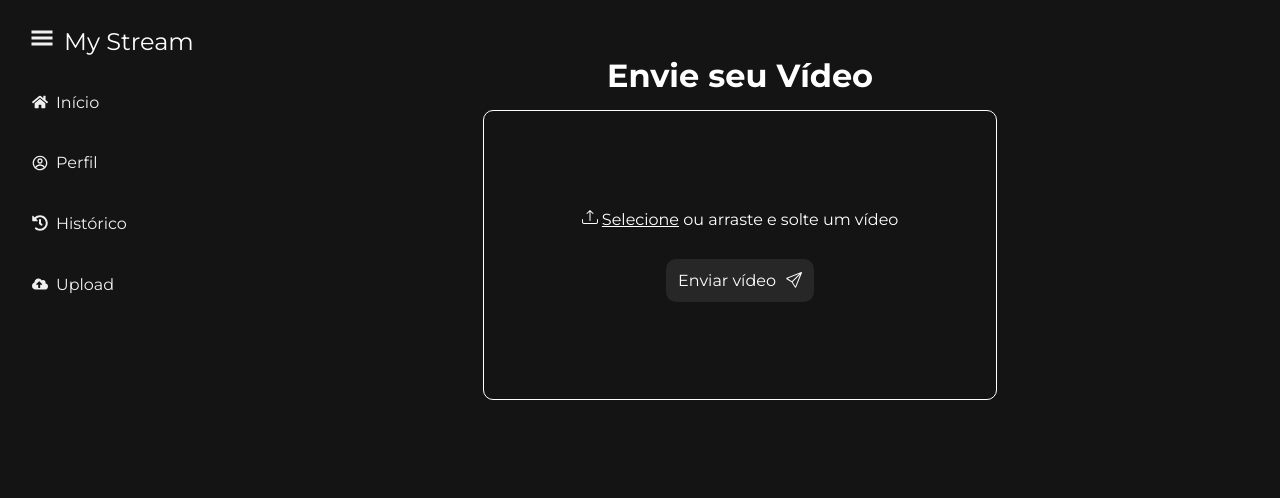
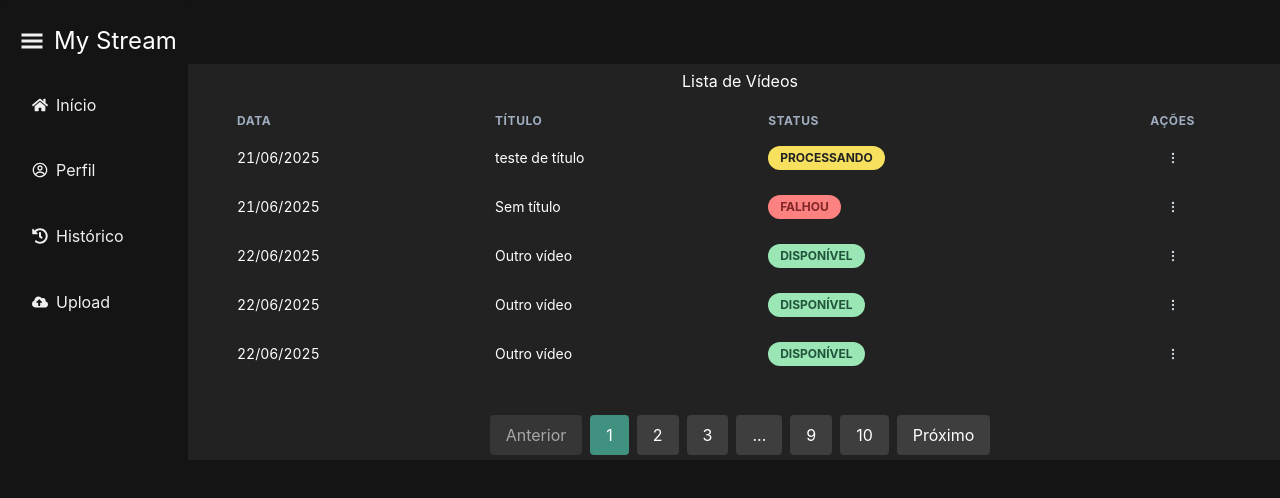
Before and after one commit to MarcosViniSil/my_stream, a React (Vite) app in the folder frontEnd/: page /uploads in a window 1280 px wide. Shown: the top 498 px of the page. Built offline with nearby package versions, Linux system fonts and the light colour scheme.

Commit message:
feat: create page to list user videos

```diff
--- a/frontEnd/package.json
+++ b/frontEnd/package.json
@@ -11,10 +11,10 @@
   },
   "dependencies": {
     "@chakra-ui/icons": "^2.2.4",
-    "@chakra-ui/react": "^3.21.0",
+    "@chakra-ui/react": "^2.10.9",
     "@emotion/react": "^11.14.0",
     "@emotion/styled": "^11.14.0",
-    "framer-motion": "^12.15.0",
+    "framer-motion": "^12.18.1",
     "hls.js": "^1.6.5",
     "react": "^19.1.0",
     "react-dom": "^19.1.0",
--- a/frontEnd/src/App.jsx
+++ b/frontEnd/src/App.jsx
@@ -7,6 +7,7 @@ import ReceiveVideo from './components/recieveVideo/ReceiveVideo'
 import VideoPlayer from './components/playVideo/playVideo'
 import MetaData from './components/metaDatasVideo/metaData'
 import Pagination from './components/pagination/pagination'
+import ManagerVideos from '../src/pages/managerVideos/managerVideos'
 
 import './App.css';
 
@@ -18,7 +19,8 @@ function App() {
         <Route path="/" element={<VideoPlayer />} />
         <Route path="/perfil" element={<ReceiveVideo />} />
         <Route path="/historico" element={<ReceiveVideo />} />
-        <Route path="/upload" element={<VideoUpload />} />
+        <Route path="/uploads" element={<ManagerVideos />} />
+         <Route path="/upload" element={<VideoUpload />} />
         <Route path="*" element={<VideoUpload />} />
         <Route path="/meta-dados" element={ <MetaDataPage/> }/>
       </Routes>
--- a/frontEnd/src/components/pagination/pagination.css
+++ b/frontEnd/src/components/pagination/pagination.css
@@ -1,23 +1,40 @@
 .pagination {
   display: flex;
+  justify-content: center;
+  align-items: center;
+  gap: 8px;
+  padding: 0;
+  margin-top: 20px;
+}
+
+.pagination li {
   list-style: none;
-  gap: 8px;
+  margin: 0;
   padding: 0;
 }
 
-.page-item {
-  border: 1px solid #3182ce;
-  padding: 6px 12px;
+.page-item a {
+  display: inline-block;
+  padding: 8px 16px;
+  background-color: #3f3e3e;
+  color: white;
+  text-decoration: none;
+  border-radius: 4px;
   cursor: pointer;
-  border-radius: 4px;
-  color: #3182ce;
+  transition: background-color 0.3s;
 }
 
-.page-item:hover {
-  background-color: #ebf8ff;
+.page-item a:hover {
+  background-color: #2fa38c;
 }
 
-.active {
-  background-color: #3182ce;
+.page-item.disabled a {
+  background-color: #444;
+  cursor: not-allowed;
+  opacity: 0.6;
+}
+
+.active a {
+  background-color: #419181;
   color: white;
 }
--- a/frontEnd/src/components/pagination/pagination.jsx
+++ b/frontEnd/src/components/pagination/pagination.jsx
@@ -1,34 +1,76 @@
-import React, { useState,useEffect } from 'react';
+import React, { useState, useEffect } from 'react';
 import ReactPaginate from 'react-paginate';
-import { Button, HStack } from '@chakra-ui/react';
-import './pagination.css';
+import VideoList from '../../components/videoList/videoList';
 
-export default function Pagination() {
+import './pagination.css'
+
+export default function VideoPagination() {
   const itemsPerPage = 5;
-  const items = Array.from({ length: 50 }, (_, index) => `Item ${index + 1}`);
+
+  const videos = [
+    {
+      videoId: "a1f10016-b464-4a1d-8f6d-47fffaf20e86",
+      date: "21/06/2025",
+      title: "teste de título",
+      status: "PROCESSING"
+    },
+    {
+      videoId: "a9df5176-db69-4ae8-8db3-43f5b6a58b38",
+      date: "21/06/2025",
+      title: "",
+      status: "FAIL"
+    },
+    {
+      videoId: "b1234567-xxxx-xxxx-xxxx-xxxxxxxxxxxx",
+      date: "22/06/2025",
+      title: "Outro vídeo",
+      status: "READY"
+    },
+    {
+      videoId: "b1234567-xxxx-xxxx-xxxx-xxxxxxxxxxxx",
+      date: "22/06/2025",
+      title: "Outro vídeo",
+      status: "READY"
+    },
+    {
+      videoId: "b1234567-xxxx-xxxx-xxxx-xxxxxxxxxxxx",
+      date: "22/06/2025",
+      title: "Outro vídeo",
+      status: "READY"
+    }
+    // ... pode ter mais vídeos
+  ];
+
   const [currentItems, setCurrentItems] = useState([]);
   const [pageCount, setPageCount] = useState(0);
   const [itemOffset, setItemOffset] = useState(0);
 
   useEffect(() => {
     const endOffset = itemOffset + itemsPerPage;
-    setCurrentItems(items.slice(itemOffset, endOffset));
-    setPageCount(Math.ceil(items.length / itemsPerPage));
+    setCurrentItems(videos.slice(itemOffset, endOffset));
+    setPageCount(Math.ceil(50 / itemsPerPage));
   }, [itemOffset, itemsPerPage]);
 
   const handlePageClick = (event) => {
-    const newOffset = (event.selected * itemsPerPage) % items.length;
+    const newOffset = (event.selected * itemsPerPage) % videos.length;
     setItemOffset(newOffset);
+  };
+
+  const handleDelete = (id) => {
+    alert(`Excluir vídeo com id: ${id}`);
+    // Aqui você faria a exclusão via API ou setando novo estado
+  };
+
+  const handleEdit = (id) => {
+    alert(`Editar vídeo com id: ${id}`);
+    // Aqui você pode abrir um formulário de edição
   };
 
   return (
     <div>
-      <h1>Paginação com React Paginate + Chakra UI</h1>
-      <ul>
-        {currentItems.map((item, index) => (
-          <li key={index}>{item}</li>
-        ))}
-      </ul>
+      <h1>Lista de Vídeos</h1>
+
+      <VideoList videos={currentItems} onDelete={handleDelete} onEdit={handleEdit} />
 
       <ReactPaginate
         breakLabel="..."
@@ -40,10 +82,15 @@ export default function Pagination() {
         previousLabel="Anterior"
         containerClassName="pagination"
         pageClassName="page-item"
+        pageLinkClassName="page-link"
         previousClassName="page-item"
+        previousLinkClassName="page-link"
         nextClassName="page-item"
+        nextLinkClassName="page-link"
         breakClassName="page-item"
+        breakLinkClassName="page-link"
         activeClassName="active"
+        disabledClassName="disabled"
       />
     </div>
   );
--- /dev/null
+++ b/frontEnd/src/components/videoList/videoList.css
@@ -0,0 +1,6 @@
+#root {
+  background-color: #222;
+  color: white;
+  height: 100%;
+  margin-top: 5%;
+}
--- /dev/null
+++ b/frontEnd/src/components/videoList/videoList.jsx
@@ -0,0 +1,136 @@
+import React from 'react';
+import {
+  Box,
+  Table,
+  Thead,
+  Tbody,
+  Tr,
+  Th,
+  Td,
+  Badge,
+  Menu,
+  MenuButton,
+  MenuList,
+  MenuItem,
+  IconButton,
+} from '@chakra-ui/react';
+import { FiMoreVertical, FiEye, FiEdit2, FiTrash2 } from 'react-icons/fi';
+import './videoList.css'
+
+export default function VideoList({ videos, onDelete, onEdit, onView, selected, onSelect }) {
+  const getStatusStyles = (status) => {
+    switch (status.toUpperCase()) {
+      case 'PROCESSING':
+      case 'PROCESSANDO':
+        return {
+          bg: 'yellow.300',
+          color: '#222',
+        };
+      case 'READY':
+      case 'DISPONIVEL':
+        return {
+          bg: 'green.200',
+          color: 'green.800',
+        };
+      case 'FAIL':
+      case 'FAILED':
+      case 'FALHOU':
+        return {
+          bg: 'red.300',
+          color: 'red.800',
+        };
+      default:
+        return {
+          bg: 'gray.200',
+          color: 'gray.800',
+        };
+    }
+  };
+
+  return (
+    <Box overflowX="auto" borderWidth="0px" borderRadius="md" bg="#222" color="white" p={4}>
+     <Table variant="simple" size="sm" sx={{ 'td, th': {borderBottomColor: '#222',},}}>
+        <Thead>
+          <Tr>
+            <Th color="gray.400">Data</Th>
+            <Th color="gray.400">Título</Th>
+            <Th color="gray.400" >Status</Th>
+            <Th color="gray.400" textAlign="center">Ações</Th>
+          </Tr>
+        </Thead>
+        <Tbody>
+          {videos.map((video) => {
+            const statusStyles = getStatusStyles(video.status);
+
+            return (
+              <Tr key={video.videoId} _hover={{ bg: 'gray.800' }}>
+                <Td>{video.date}</Td>
+                <Td>{video.title || 'Sem título'}</Td>
+                <Td>
+                  <Badge
+                    px={3}
+                    py={1}
+                    borderRadius="full"
+                    bg={statusStyles.bg}
+                    color={statusStyles.color}
+                    fontWeight="bold"
+                  >
+                    {video.status.toUpperCase() === 'PROCESSING'
+                      ? 'Processando'
+                      : video.status.toUpperCase() === 'READY'
+                      ? 'Disponível'
+                      : video.status.toUpperCase() === 'FAIL'
+                      ? 'Falhou'
+                      : video.status}
+                  </Badge>
+                </Td>
+                <Td textAlign="center">
+                  <Menu>
+                    <MenuButton
+                      as={IconButton}
+                      aria-label="Opções"
+                      icon={<FiMoreVertical />}
+                      size="sm"
+                      variant="ghost"
+                      color="gray.300"
+                      _hover={{ bg: 'gray.700' }}
+                    />
+                    <MenuList bg="#222" borderColor="black">
+                      <MenuItem
+                        icon={<FiEye color="white" />}
+                        bg="#222"
+                        color="white"
+                        _hover={{ bg: 'gray.700' }}
+                        onClick={() => onView(video.videoId)}
+                      >
+                        Visualizar
+                      </MenuItem>
+                      <MenuItem
+                        icon={<FiEdit2 color="white" />}
+                        bg="#222"
+                        color="blue.300"
+                        _hover={{ bg: 'gray.700' }}
+                        onClick={() => onEdit(video.videoId)}
+                      >
+                        Editar
+                      </MenuItem>
+                      <MenuItem
+                        icon={<FiTrash2 color="red" />}
+                        bg="#222"
+                        color="red.300"
+                        _hover={{ bg: 'gray.700' }}
+                        onClick={() => onDelete(video.videoId)}
+                      >
+                        Deletar
+                      </MenuItem>
+                    </MenuList>
+                  </Menu>
+                </Td>
+              </Tr>
+            );
+          })}
+        </Tbody>
+      </Table>
+    </Box>
+  );
+}
--- a/frontEnd/src/layout/menuReponsive/MenuResponsive.module.css
+++ b/frontEnd/src/layout/menuReponsive/MenuResponsive.module.css
@@ -20,7 +20,6 @@
   top: 0;
   left: 0;
   width: 100%;
-  margin-left: 220px;
   height: 100%;
   background-color: rgba(0, 0, 0, 0.212);
   z-index: 99;
@@ -45,7 +44,11 @@
     flex-direction: row;
     color: white;
     gap: 10px;
-    padding-left: 30px;
+    padding-left: 20px;
+    width: 188px;
+    background-color: #141414;
+    border-radius: 5px;
+
 
 }
 
--- a/frontEnd/src/main.jsx
+++ b/frontEnd/src/main.jsx
@@ -3,9 +3,10 @@ import { createRoot } from 'react-dom/client'
 import { BrowserRouter } from 'react-router-dom';
 import './index.css'
 import App from './App.jsx'
+import { ChakraProvider } from '@chakra-ui/react'
 
 createRoot(document.getElementById('root')).render(
-  <StrictMode>
+  <ChakraProvider>
         <App />
-  </StrictMode>,
+  </ChakraProvider>,
 )
--- /dev/null
+++ b/frontEnd/src/pages/managerVideos/managerVideos.css
@@ -0,0 +1,4 @@
+.wrapSendMetaDatas {
+  margin-top: 0px;
+  text-align: center;
+}
--- /dev/null
+++ b/frontEnd/src/pages/managerVideos/managerVideos.jsx
@@ -0,0 +1,16 @@
+import React, { useState, useEffect } from 'react';
+import Pagination from '../../components/pagination/pagination'
+import MenuResponsive from '../../layout/menuReponsive/MenuReponsive'
+import './managerVideos.css'
+
+export default function ManagerVideos() {
+  const [isMenuOpen, setIsMenuOpen] = useState(true);
+  return (
+    <>
+        <MenuResponsive isOpen={isMenuOpen} setIsOpen={setIsMenuOpen} />
+        <div className={`wrapSendMetaDatas ${isMenuOpen ? "menu-open" : ""}`}>
+        <Pagination/>
+        </div>
+    </>
+  );
+}
```
Also changed, not shown: 1 other file (tests, documents, lock files or other folders).
